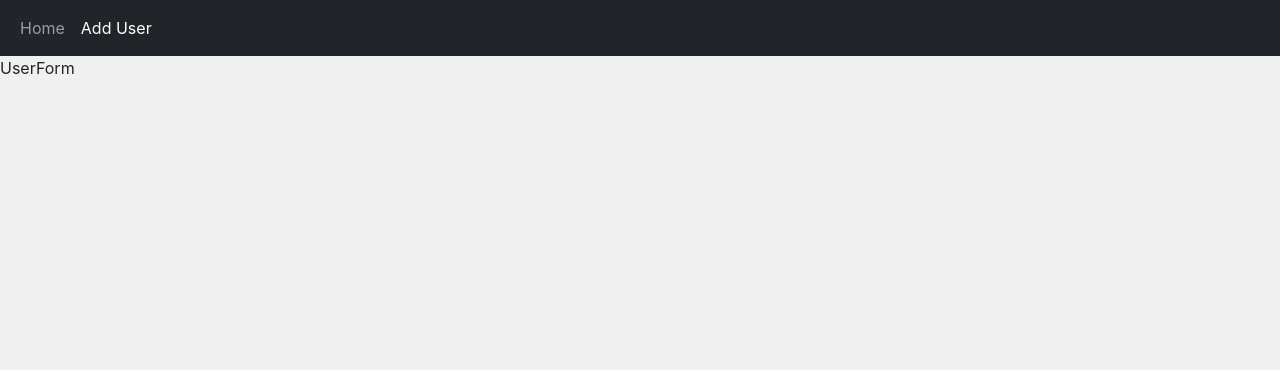
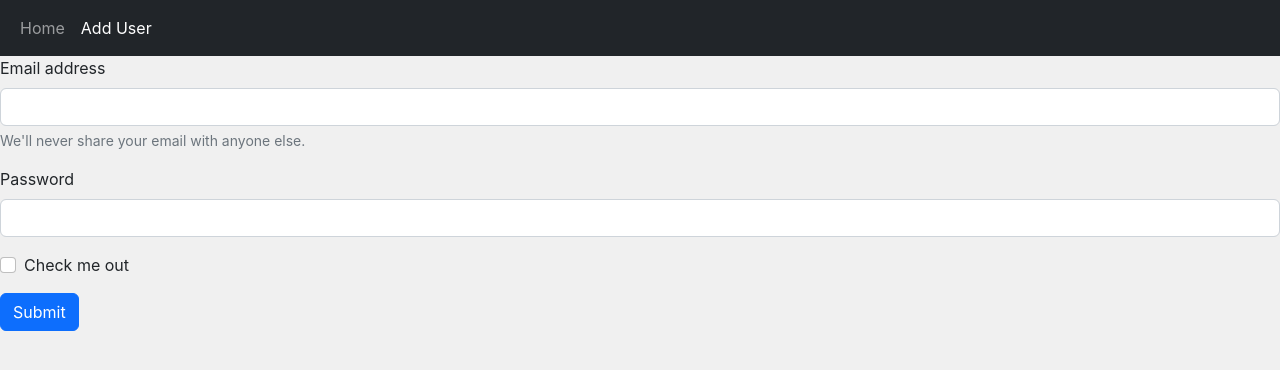
Before and after one commit to tthien95/users-list, a React (Create React App) app: page /new-user in a window 1280 px wide. Shown: the top 370 px of the page. Built offline with nearby package versions, Linux system fonts and the light colour scheme.

Commit message:
Form init

```diff
--- a/src/components/Form/UserForm.js
+++ b/src/components/Form/UserForm.js
@@ -1,7 +1,41 @@
-import React from 'react'
+import React from 'react';
 
 export default function UserForm() {
   return (
-    <div>UserForm</div>
-  )
+    <form>
+      <div class="mb-3">
+        <label for="exampleInputEmail1" class="form-label">
+          Email address
+        </label>
+        <input
+          type="email"
+          class="form-control"
+          id="exampleInputEmail1"
+          aria-describedby="emailHelp"
+        />
+        <div id="emailHelp" class="form-text">
+          We'll never share your email with anyone else.
+        </div>
+      </div>
+      <div class="mb-3">
+        <label for="exampleInputPassword1" class="form-label">
+          Password
+        </label>
+        <input
+          type="password"
+          class="form-control"
+          id="exampleInputPassword1"
+        />
+      </div>
+      <div class="mb-3 form-check">
+        <input type="checkbox" class="form-check-input" id="exampleCheck1" />
+        <label class="form-check-label" for="exampleCheck1">
+          Check me out
+        </label>
+      </div>
+      <button type="submit" class="btn btn-primary">
+        Submit
+      </button>
+    </form>
+  );
 }
```
